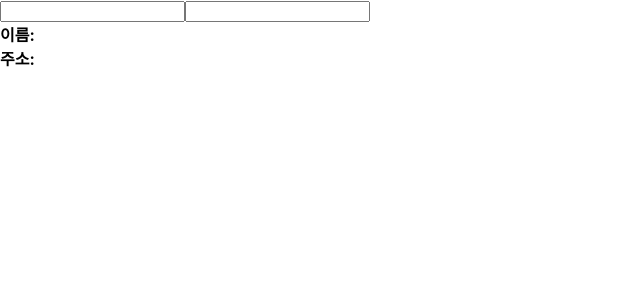
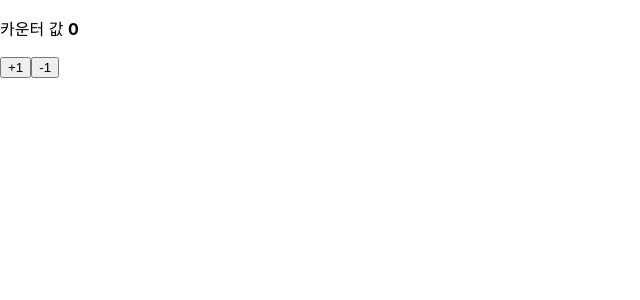
Before and after one commit to JuwoongKim/getting-familer-with-react, a React (Create React App) app: page / in a window 1280 px wide. Shown: the top 300 px of the page, without its empty margins (0-640 px from the left). Built offline with nearby package versions, Linux system fonts and the light colour scheme.

Commit message:
useEffect 사용해보기

```diff
--- a/src/index.js
+++ b/src/index.js
@@ -3,13 +3,12 @@ import ReactDOM from 'react-dom/client';
 import './index.css';
 import App from './App';
 import reportWebVitals from './reportWebVitals';
-import Counter from './section/003/Counter';
-import AccountInfo from './section/003/AccountInfo';
+import Counter2 from './section/003/Counter2';
 
 const root = ReactDOM.createRoot(document.getElementById('root'));
 root.render(
   <React.StrictMode>
-    <AccountInfo/>
+    <Counter2/>
   </React.StrictMode>
 );
 
--- /dev/null
+++ b/src/section/003/Counter2.jsx
@@ -0,0 +1,23 @@
+import React, { useEffect, useState } from "react";
+
+
+const Counter2 = () =>{
+
+    const [number, setNumber] = useState(0);
+
+    useEffect(()=>{console.log("컴포턴트가 업데이트일때마다 실행됨")});
+    useEffect(() => {console.log("마운트, 언마운트 때 마다 실행됨")},[]);
+    useEffect(() => {console.log("배열 변수에 변경이 있을때 마다 실행됨")},[number])
+
+    return (
+        <div>
+            <p>
+                카운터 값 <b>{number}</b>
+            </p>
+            <button onClick={() => setNumber(prev => prev + 1)}>+1</button>
+            <button onClick={() => setNumber(number - 1)}>-1</button>
+        </div>
+    );
+}
+
+export default Counter2;
```
